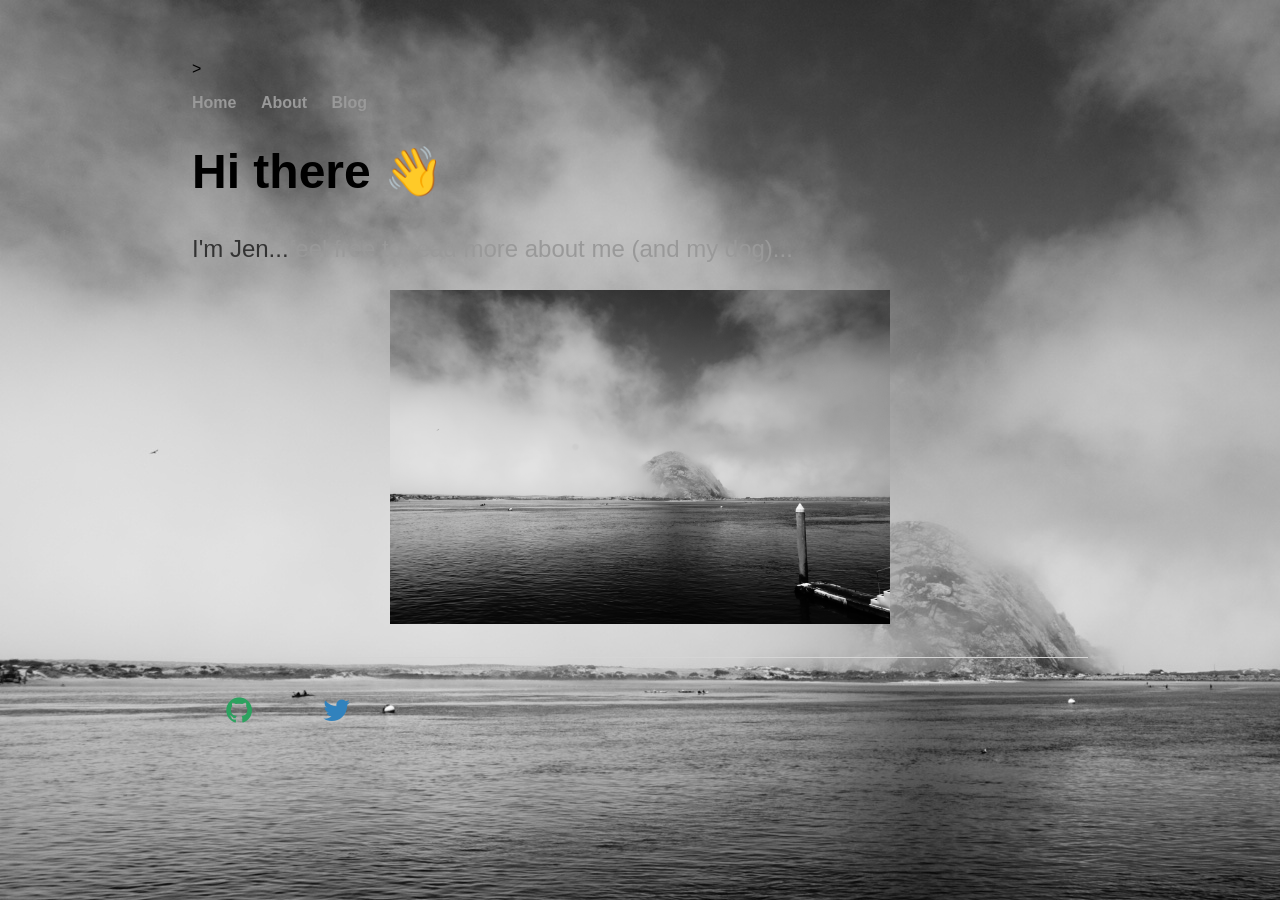
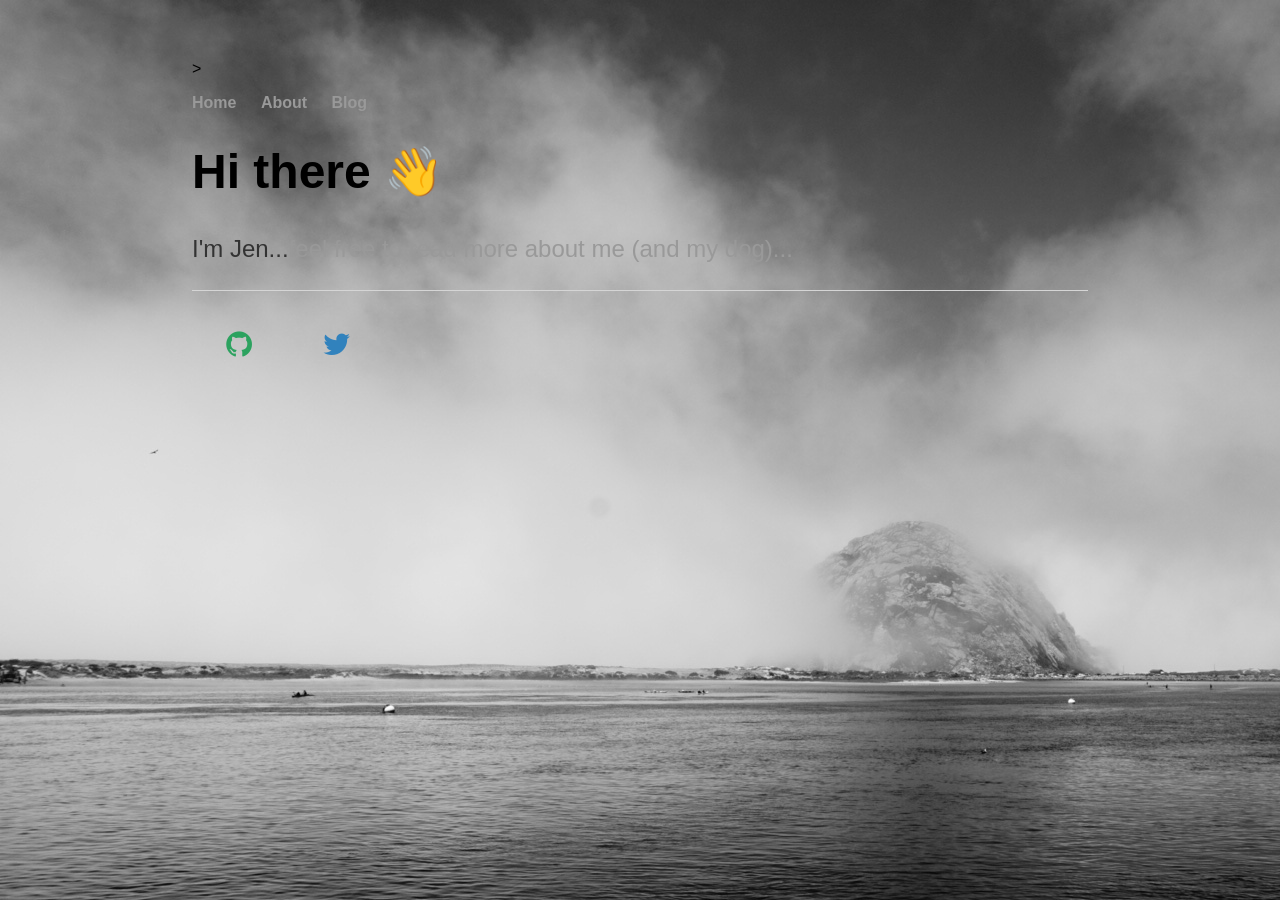
Before and after one commit to jbuffer/jbuffer.github.io, a Jekyll site: the page built from index.html, in a window 1280 px wide. Built offline with Jekyll 4.4.1, drawn with Linux system fonts in a browser that asks for light colours; some web fonts are replaced.

Commit message:
Update index.html

```diff
--- a/index.html
+++ b/index.html
@@ -5,7 +5,4 @@ title: Jbuffer, Data fiend
 <div class="blurb">
 	<h1>Hi there &#128075</h1>
  	<p>I'm Jen...<a href="/about">feel free to read more about me (and my dog)...</a></p>
- 	<p align="center">
-   	<img src="/docs/assets/images/IMG_1417.JPG" width=500/>
- 	</p>
  </div><!-- /.blurb -->
```
